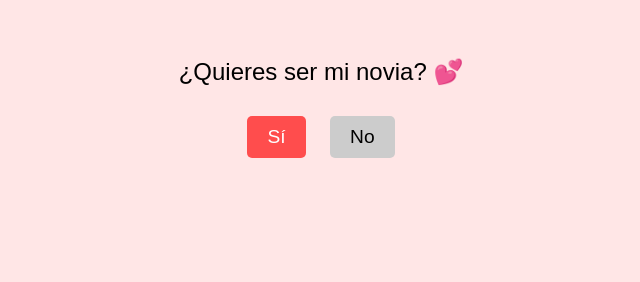
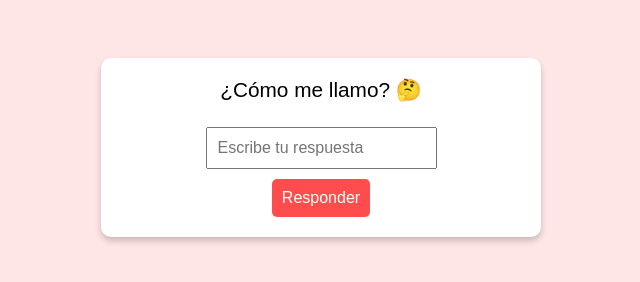
Before and after one commit to Samael-hc/chat, a plain HTML site: page index.html in a window 1280 px wide. Shown: the whole page, without its empty margins (319-959 px from the left). Drawn offline with Linux system fonts and the light colour scheme.

Commit message:
Update index.html

```diff
--- a/index.html
+++ b/index.html
@@ -11,34 +11,79 @@
             background-color: #ffe6e6;
             padding: 50px;
         }
+        .contenedor {
+            max-width: 400px;
+            margin: auto;
+            background: white;
+            padding: 20px;
+            border-radius: 10px;
+            box-shadow: 0px 4px 6px rgba(0,0,0,0.2);
+        }
         .pregunta {
-            font-size: 1.5em;
-            margin-bottom: 20px;
+            font-size: 1.3em;
+            margin-bottom: 15px;
+        }
+        input, button {
+            font-size: 1em;
+            padding: 10px;
+            margin-top: 10px;
         }
         button {
-            font-size: 1.2em;
-            padding: 10px 20px;
-            margin: 10px;
             border: none;
             border-radius: 5px;
             cursor: pointer;
         }
-        .si { background-color: #ff4d4d; color: white; }
-        .no { background-color: #ccc; }
+        .btn {
+            background-color: #ff4d4d;
+            color: white;
+        }
     </style>
 </head>
 <body>
-    <div class="pregunta">¿Quieres ser mi novia? 💕</div>
-    <button class="si" onclick="aceptar()">Sí</button>
-    <button class="no" onclick="rechazar()">No</button>
 
-    <script>
-        function aceptar() {
-            alert("¡Sabía que dirías que sí! ❤️😍");
+<div class="contenedor">
+    <div id="pregunta" class="pregunta"></div>
+    <input type="text" id="respuesta" placeholder="Escribe tu respuesta">
+    <br>
+    <button class="btn" onclick="verificar()">Responder</button>
+</div>
+
+<script>
+    // Preguntas y respuestas correctas
+    const preguntas = [
+        { q: "¿Cómo me llamo? 🤔", a: "Samuel" },
+        { q: "¿Cuál es mi color favorito? 🎨", a: "Rojo" },
+        { q: "¿Quieres ser mi novia? 💕", a: "Sí" }
+    ];
+
+    let indice = 0;
+
+    function mostrarPregunta() {
+        document.getElementById("pregunta").innerText = preguntas[indice].q;
+        document.getElementById("respuesta").value = "";
+    }
+
+    function verificar() {
+        let resp = document.getElementById("respuesta").value.trim();
+        let correcta = preguntas[indice].a;
+
+        if (resp.toLowerCase() === correcta.toLowerCase()) {
+            indice++;
+            if (indice < preguntas.length) {
+                mostrarPregunta();
+            } else {
+                alert("¡Sabía que dirías que sí! ❤️😍");
+                document.getElementById("pregunta").innerText = "Gracias por aceptar ❤️";
+                document.getElementById("respuesta").style.display = "none";
+                document.querySelector("button").style.display = "none";
+            }
+        } else {
+            alert("Respuesta incorrecta, intenta de nuevo 😏");
         }
-        function rechazar() {
-            alert("Piénsalo otra vez... 😢");
-        }
-    </script>
+    }
+
+    mostrarPregunta();
+</script>
+
 </body>
 </html>
```
